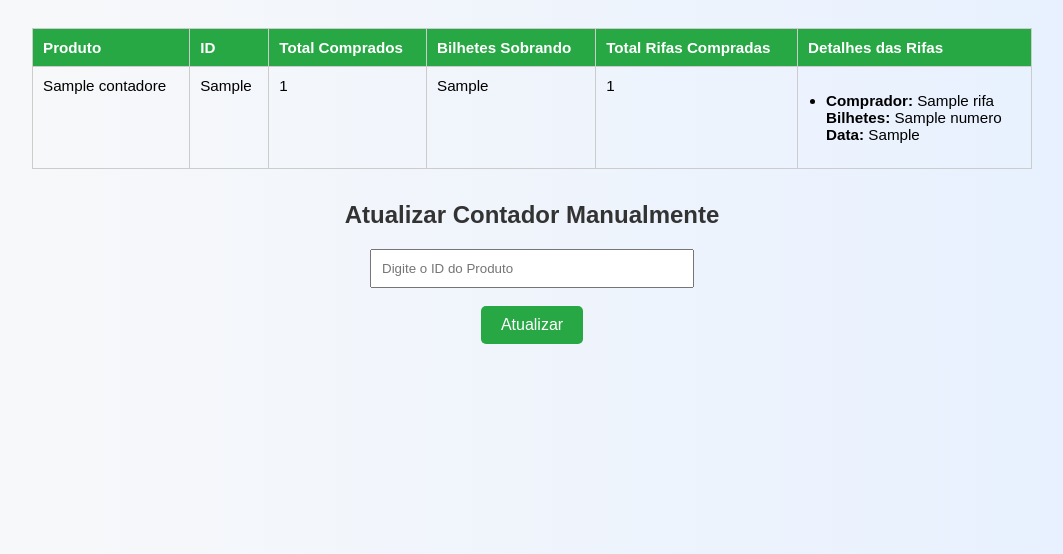
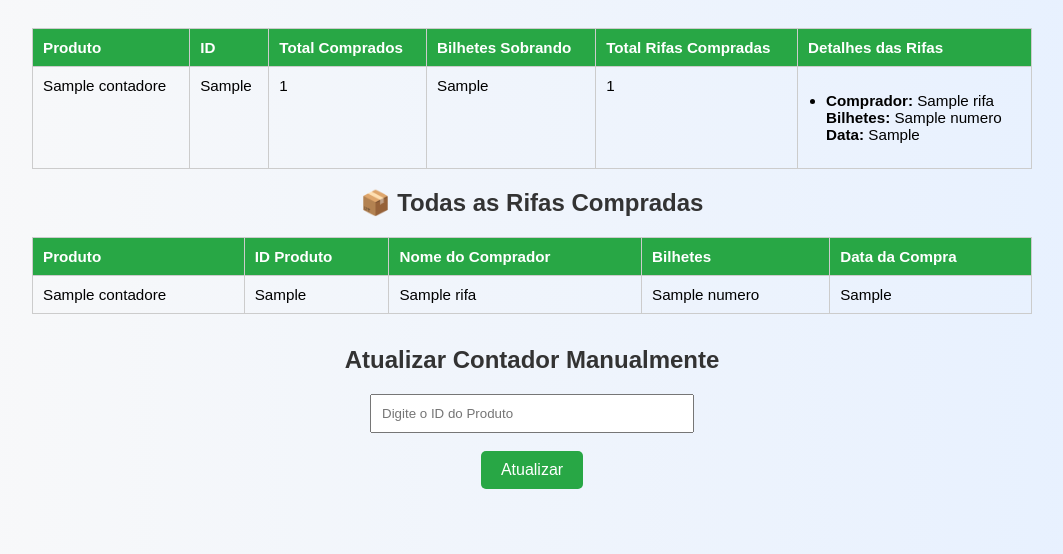
Before and after one commit to Arrikson/kwata, a FastAPI app: template templates/contadores.html in a window 1280 px wide. Shown: the part 147-701 px from the top of the page, without its empty margins (108-1171 px from the left). Run offline with FastAPI, Linux system fonts and the light colour scheme; the template is opened without the code that fills it: most values are stand-ins (such as "Sample title", 1, 10 or a date in 2020); parts of the project's set-up code (start-up, migrations or seed data) failed here and were passed over; some libraries are stand-ins or nearby versions.

Commit message:
Update contadores.html

```diff
--- a/templates/contadores.html
+++ b/templates/contadores.html
@@ -128,7 +128,7 @@
       td:nth-of-type(1)::before { content: "Produto"; }
       td:nth-of-type(2)::before { content: "ID"; }
       td:nth-of-type(3)::before { content: "Total Comprados"; }
-      td:nth-of-type(4)::before { content: "Bilhetes Disponiveis"; }
+      td:nth-of-type(4)::before { content: "Bilhetes Sobrando"; }
       td:nth-of-type(5)::before { content: "Total Rifas Compradas"; }
       td:nth-of-type(6)::before { content: "Detalhes das Rifas"; }
     }
@@ -160,6 +160,7 @@
       <button class="pdf-btn" onclick="gerarPDF()">📄 Gerar PDF</button>
     </div>
 
+    <!-- Tabela principal dos contadores -->
     <table>
       <thead>
         <tr>
@@ -199,6 +200,33 @@
       </tbody>
     </table>
 
+    <!-- Tabela adicional de todas as rifas-compradas -->
+    <h2>📦 Todas as Rifas Compradas</h2>
+    <table>
+      <thead>
+        <tr>
+          <th>Produto</th>
+          <th>ID Produto</th>
+          <th>Nome do Comprador</th>
+          <th>Bilhetes</th>
+          <th>Data da Compra</th>
+        </tr>
+      </thead>
+      <tbody>
+        {% for c in contadores %}
+          {% for rifa in c.rifas_compradas %}
+          <tr>
+            <td>{{ c.nome_produto }}</td>
+            <td>{{ c.id_produto }}</td>
+            <td>{{ rifa.nome_comprador or "N/A" }}</td>
+            <td>{{ rifa.numeros | join(', ') if rifa.numeros else "N/A" }}</td>
+            <td>{{ rifa.data_compra or "N/A" }}</td>
+          </tr>
+          {% endfor %}
+        {% endfor %}
+      </tbody>
+    </table>
+
     <form method="post" action="/contadores">
       <h2>Atualizar Contador Manualmente</h2>
       <input type="text" name="id_produto" placeholder="Digite o ID do Produto">
```
